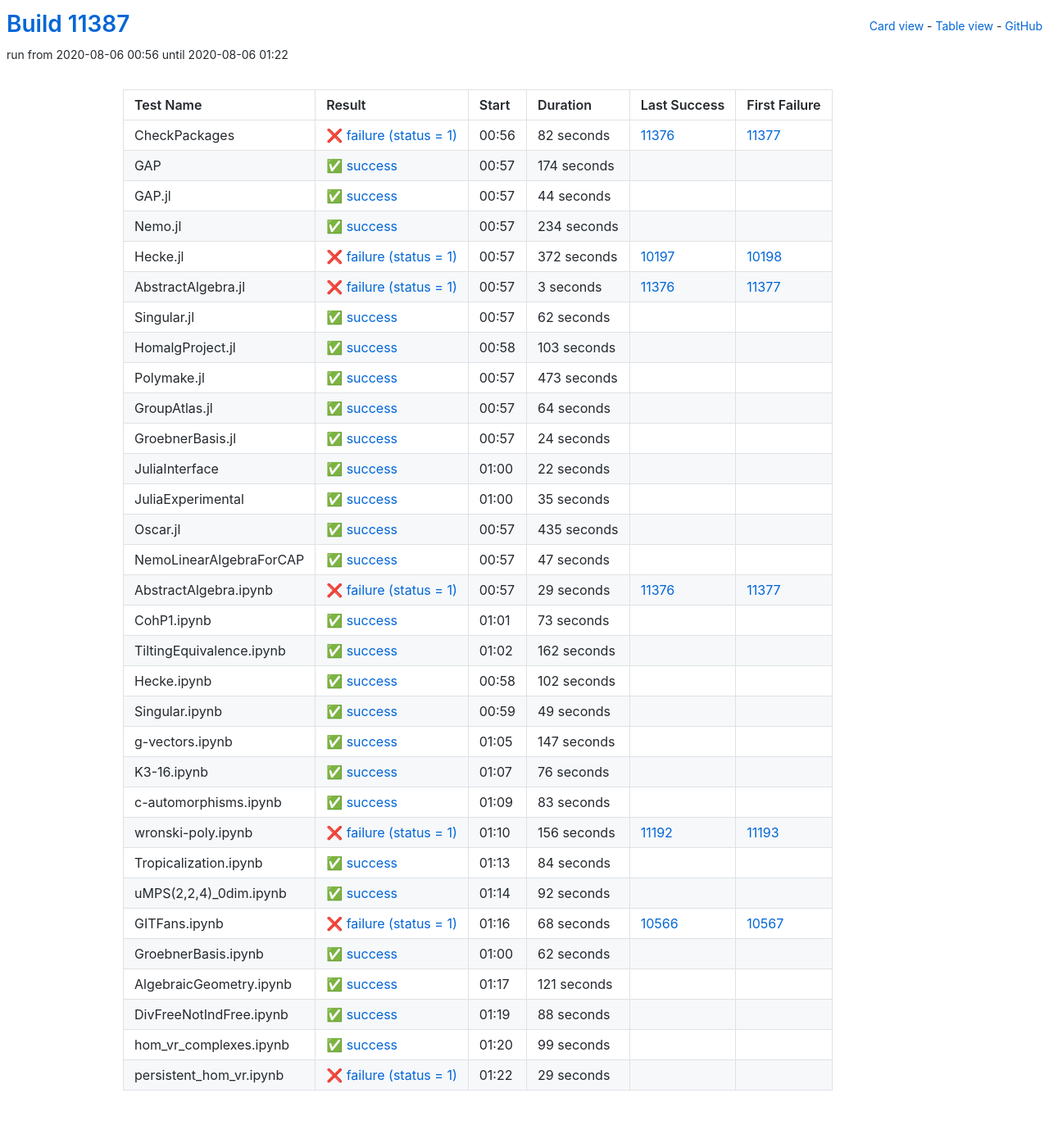
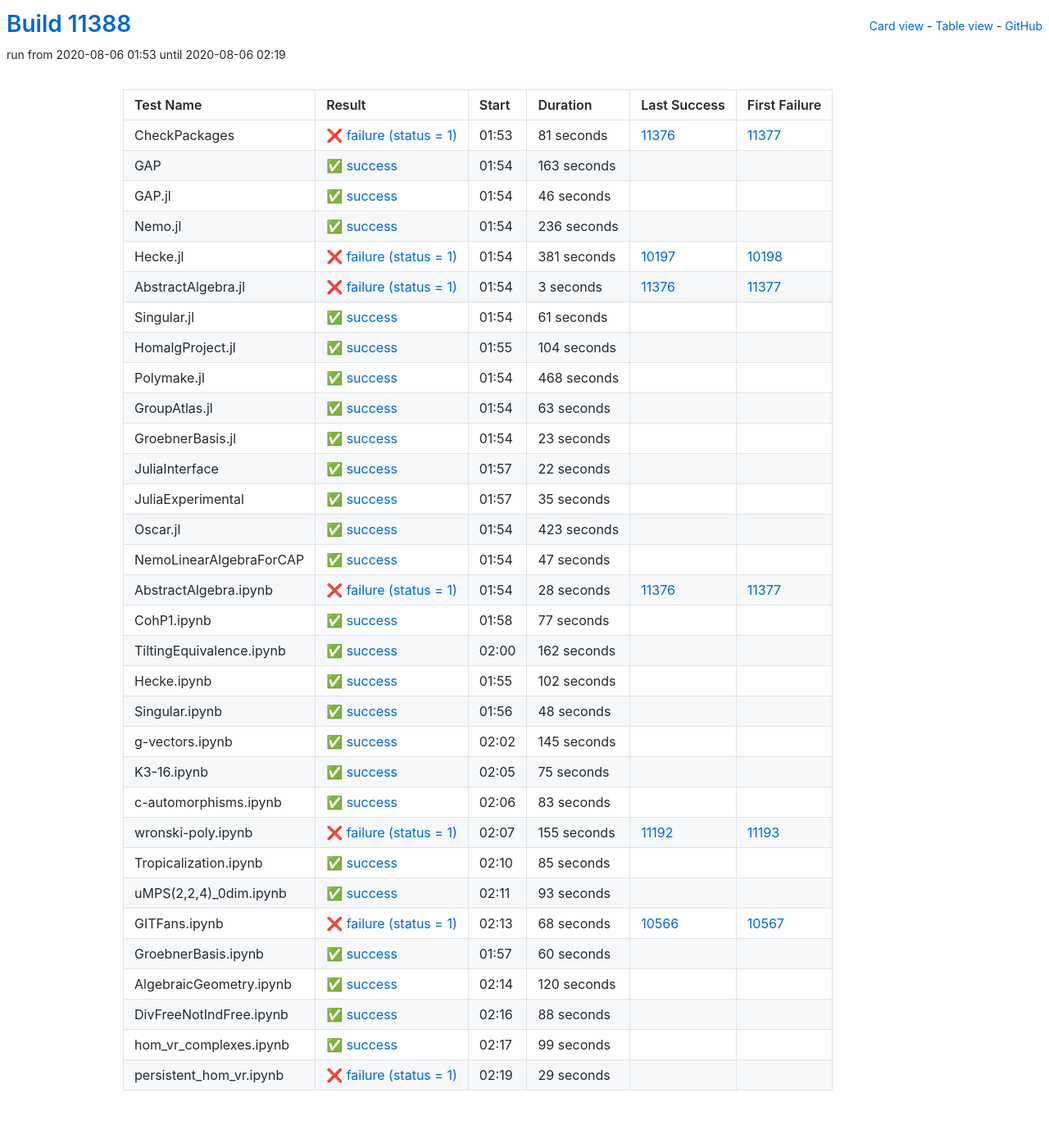
Before and after one commit to oscar-system/oscar-ci-status, a Jekyll site: the page built from table.html, in a window 1280 px wide. Shown: the whole page at 82% size. Built offline with Jekyll 4.4.1, drawn with Linux system fonts in a browser that asks for light colours.

Commit message:
Build #11388

```diff
--- a/_data/ci.yml
+++ b/_data/ci.yml
@@ -1,6 +1,6 @@
 ---
-build: 11387
-build_url: https://oscarci.mathematik.uni-kl.de/job/oscar/11387/
+build: 11388
+build_url: https://oscarci.mathematik.uni-kl.de/job/oscar/11388/
 job: oscar
 organization: oscar-system
 repo: oscar-ci-status
@@ -8,68 +8,68 @@
 tests:
 - name: CheckPackages
   id: checkpackages
-  log: https://oscarci.mathematik.uni-kl.de/job/oscar/11387/artifact/logs/build-11387/CheckPackages.log
-  start: 2020-08-06 00:56
+  log: https://oscarci.mathematik.uni-kl.de/job/oscar/11388/artifact/logs/build-11388/CheckPackages.log
+  start: 2020-08-06 01:53
   success: false
   exitcode: 1
   status: failure
-  duration: 82
+  duration: 81
   last_success: 11376
   last_success_url: https://oscarci.mathematik.uni-kl.de/job/oscar/11376/
   first_failure: 11377
   first_failure_url: https://oscarci.mathematik.uni-kl.de/job/oscar/11377/
 - name: GAP
   id: gap
-  log: https://oscarci.mathematik.uni-kl.de/job/oscar/11387/artifact/logs/build-11387/GAP.log
-  start: 2020-08-06 00:57
+  log: https://oscarci.mathematik.uni-kl.de/job/oscar/11388/artifact/logs/build-11388/GAP.log
+  start: 2020-08-06 01:54
   success: true
   exitcode: 0
   status: success
-  duration: 174
+  duration: 163
   last_success: false
   last_success_url:
   first_failure: false
   first_failure_url:
 - name: GAP.jl
   id: gap-jl
-  log: https://oscarci.mathematik.uni-kl.de/job/oscar/11387/artifact/logs/build-11387/GAP.jl.log
-  start: 2020-08-06 00:57
+  log: https://oscarci.mathematik.uni-kl.de/job/oscar/11388/artifact/logs/build-11388/GAP.jl.log
+  start: 2020-08-06 01:54
   success: true
   exitcode: 0
   status: success
-  duration: 44
+  duration: 46
   last_success: false
   last_success_url:
   first_failure: false
   first_failure_url:
 - name: Nemo.jl
   id: nemo-jl
-  log: https://oscarci.mathematik.uni-kl.de/job/oscar/11387/artifact/logs/build-11387/Nemo.jl.log
-  start: 2020-08-06 00:57
+  log: https://oscarci.mathematik.uni-kl.de/job/oscar/11388/artifact/logs/build-11388/Nemo.jl.log
+  start: 2020-08-06 01:54
   success: true
   exitcode: 0
   status: success
-  duration: 234
+  duration: 236
   last_success: false
   last_success_url:
   first_failure: false
   first_failure_url:
 - name: Hecke.jl
   id: hecke-jl
-  log: https://oscarci.mathematik.uni-kl.de/job/oscar/11387/artifact/logs/build-11387/Hecke.jl.log
-  start: 2020-08-06 00:57
+  log: https://oscarci.mathematik.uni-kl.de/job/oscar/11388/artifact/logs/build-11388/Hecke.jl.log
+  start: 2020-08-06 01:54
   success: false
   exitcode: 1
   status: failure
-  duration: 372
+  duration: 381
   last_success: 10197
   last_success_url: https://oscarci.mathematik.uni-kl.de/job/oscar/10197/
   first_failure: 10198
   first_failure_url: https://oscarci.mathematik.uni-kl.de/job/oscar/10198/
 - name: AbstractAlgebra.jl
   id: abstractalgebra-jl
-  log: https://oscarci.mathematik.uni-kl.de/job/oscar/11387/artifact/logs/build-11387/AbstractAlgebra.jl.log
-  start: 2020-08-06 00:57
+  log: https://oscarci.mathematik.uni-kl.de/job/oscar/11388/artifact/logs/build-11388/AbstractAlgebra.jl.log
+  start: 2020-08-06 01:54
   success: false
   exitcode: 1
   status: failure
@@ -80,68 +80,68 @@
   first_failure_url: https://oscarci.mathematik.uni-kl.de/job/oscar/11377/
 - name: Singular.jl
   id: singular-jl
-  log: https://oscarci.mathematik.uni-kl.de/job/oscar/11387/artifact/logs/build-11387/Singular.jl.log
-  start: 2020-08-06 00:57
+  log: https://oscarci.mathematik.uni-kl.de/job/oscar/11388/artifact/logs/build-11388/Singular.jl.log
+  start: 2020-08-06 01:54
   success: true
   exitcode: 0
   status: success
-  duration: 62
+  duration: 61
   last_success: false
   last_success_url:
   first_failure: false
   first_failure_url:
 - name: HomalgProject.jl
   id: homalgproject-jl
-  log: https://oscarci.mathematik.uni-kl.de/job/oscar/11387/artifact/logs/build-11387/HomalgProject.jl.log
-  start: 2020-08-06 00:58
+  log: https://oscarci.mathematik.uni-kl.de/job/oscar/11388/artifact/logs/build-11388/HomalgProject.jl.log
+  start: 2020-08-06 01:55
   success: true
   exitcode: 0
   status: success
-  duration: 103
+  duration: 104
   last_success: false
   last_success_url:
   first_failure: false
   first_failure_url:
 - name: Polymake.jl
   id: polymake-jl
-  log: https://oscarci.mathematik.uni-kl.de/job/oscar/11387/artifact/logs/build-11387/Polymake.jl.log
-  start: 2020-08-06 00:57
+  log: https://oscarci.mathematik.uni-kl.de/job/oscar/11388/artifact/logs/build-11388/Polymake.jl.log
+  start: 2020-08-06 01:54
   success: true
   exitcode: 0
   status: success
-  duration: 473
+  duration: 468
   last_success: false
   last_success_url:
   first_failure: false
   first_failure_url:
 - name: GroupAtlas.jl
   id: groupatlas-jl
-  log: https://oscarci.mathematik.uni-kl.de/job/oscar/11387/artifact/logs/build-11387/GroupAtlas.jl.log
-  start: 2020-08-06 00:57
+  log: https://oscarci.mathematik.uni-kl.de/job/oscar/11388/artifact/logs/build-11388/GroupAtlas.jl.log
+  start: 2020-08-06 01:54
   success: true
   exitcode: 0
   status: success
-  duration: 64
+  duration: 63
   last_success: false
   last_success_url:
   first_failure: false
   first_failure_url:
 - name: GroebnerBasis.jl
   id: groebnerbasis-jl
-  log: https://oscarci.mathematik.uni-kl.de/job/oscar/11387/artifact/logs/build-11387/GroebnerBasis.jl.log
-  start: 2020-08-06 00:57
+  log: https://oscarci.mathematik.uni-kl.de/job/oscar/11388/artifact/logs/build-11388/GroebnerBasis.jl.log
+  start: 2020-08-06 01:54
   success: true
   exitcode: 0
   status: success
-  duration: 24
+  duration: 23
   last_success: false
   last_success_url:
   first_failure: false
   first_failure_url:
 - name: JuliaInterface
   id: juliainterface
-  log: https://oscarci.mathematik.uni-kl.de/job/oscar/11387/artifact/logs/build-11387/JuliaInterface.log
-  start: 2020-08-06 01:00
+  log: https://oscarci.mathematik.uni-kl.de/job/oscar/11388/artifact/logs/build-11388/JuliaInterface.log
+  start: 2020-08-06 01:57
   success: true
   exitcode: 0
   status: success
@@ -152,8 +152,8 @@
   first_failure_url:
 - name: JuliaExperimental
   id: juliaexperimental
-  log: https://oscarci.mathematik.uni-kl.de/job/oscar/11387/artifact/logs/build-11387/JuliaExperimental.log
-  start: 2020-08-06 01:00
+  log: https://oscarci.mathematik.uni-kl.de/job/oscar/11388/artifact/logs/build-11388/JuliaExperimental.log
+  start: 2020-08-06 01:57
   success: true
   exitcode: 0
   status: success
@@ -164,20 +164,20 @@
   first_failure_url:
 - name: Oscar.jl
   id: oscar-jl
-  log: https://oscarci.mathematik.uni-kl.de/job/oscar/11387/artifact/logs/build-11387/Oscar.jl.log
-  start: 2020-08-06 00:57
+  log: https://oscarci.mathematik.uni-kl.de/job/oscar/11388/artifact/logs/build-11388/Oscar.jl.log
+  start: 2020-08-06 01:54
   success: true
   exitcode: 0
   status: success
-  duration: 435
+  duration: 423
   last_success: false
   last_success_url:
   first_failure: false
   first_failure_url:
 - name: NemoLinearAlgebraForCAP
   id: nemolinearalgebraforcap
-  log: https://oscarci.mathematik.uni-kl.de/job/oscar/11387/artifact/logs/build-11387/NemoLinearAlgebraForCAP.log
-  start: 2020-08-06 00:57
+  log: https://oscarci.mathematik.uni-kl.de/job/oscar/11388/artifact/logs/build-11388/NemoLinearAlgebraForCAP.log
+  start: 2020-08-06 01:54
   success: true
   exitcode: 0
   status: success
@@ -188,32 +188,32 @@
   first_failure_url:
 - name: AbstractAlgebra.ipynb
   id: abstractalgebra-ipynb
-  log: https://oscarci.mathematik.uni-kl.de/job/oscar/11387/artifact/logs/build-11387/AbstractAlgebra.ipynb.log
-  start: 2020-08-06 00:57
+  log: https://oscarci.mathematik.uni-kl.de/job/oscar/11388/artifact/logs/build-11388/AbstractAlgebra.ipynb.log
+  start: 2020-08-06 01:54
   success: false
   exitcode: 1
   status: failure
-  duration: 29
+  duration: 28
   last_success: 11376
   last_success_url: https://oscarci.mathematik.uni-kl.de/job/oscar/11376/
   first_failure: 11377
   first_failure_url: https://oscarci.mathematik.uni-kl.de/job/oscar/11377/
 - name: CohP1.ipynb
   id: cohp1-ipynb
-  log: https://oscarci.mathematik.uni-kl.de/job/oscar/11387/artifact/logs/build-11387/CohP1.ipynb.log
-  start: 2020-08-06 01:01
+  log: https://oscarci.mathematik.uni-kl.de/job/oscar/11388/artifact/logs/build-11388/CohP1.ipynb.log
+  start: 2020-08-06 01:58
   success: true
   exitcode: 0
   status: success
-  duration: 73
+  duration: 77
   last_success: false
   last_success_url:
   first_failure: false
   first_failure_url:
 - name: TiltingEquivalence.ipynb
   id: tiltingequivalence-ipynb
-  log: https://oscarci.mathematik.uni-kl.de/job/oscar/11387/artifact/logs/build-11387/TiltingEquivalence.ipynb.log
-  start: 2020-08-06 01:02
+  log: https://oscarci.mathematik.uni-kl.de/job/oscar/11388/artifact/logs/build-11388/TiltingEquivalence.ipynb.log
+  start: 2020-08-06 02:00
   success: true
   exitcode: 0
   status: success
@@ -224,8 +224,8 @@
   first_failure_url:
 - name: Hecke.ipynb
   id: hecke-ipynb
-  log: https://oscarci.mathematik.uni-kl.de/job/oscar/11387/artifact/logs/build-11387/Hecke.ipynb.log
-  start: 2020-08-06 00:58
+  log: https://oscarci.mathematik.uni-kl.de/job/oscar/11388/artifact/logs/build-11388/Hecke.ipynb.log
+  start: 2020-08-06 01:55
   success: true
   exitcode: 0
   status: success
@@ -236,44 +236,44 @@
   first_failure_url:
 - name: Singular.ipynb
   id: singular-ipynb
-  log: https://oscarci.mathematik.uni-kl.de/job/oscar/11387/artifact/logs/build-11387/Singular.ipynb.log
-  start: 2020-08-06 00:59
+  log: https://oscarci.mathematik.uni-kl.de/job/oscar/11388/artifact/logs/build-11388/Singular.ipynb.log
+  start: 2020-08-06 01:56
   success: true
   exitcode: 0
   status: success
-  duration: 49
+  duration: 48
   last_success: false
   last_success_url:
   first_failure: false
   first_failure_url:
 - name: g-vectors.ipynb
   id: g-vectors-ipynb
-  log: https://oscarci.mathematik.uni-kl.de/job/oscar/11387/artifact/logs/build-11387/g-vectors.ipynb.log
-  start: 2020-08-06 01:05
+  log: https://oscarci.mathematik.uni-kl.de/job/oscar/11388/artifact/logs/build-11388/g-vectors.ipynb.log
+  start: 2020-08-06 02:02
   success: true
   exitcode: 0
   status: success
-  duration: 147
+  duration: 145
   last_success: false
   last_success_url:
   first_failure: false
   first_failure_url:
 - name: K3-16.ipynb
   id: k3-16-ipynb
-  log: https://oscarci.mathematik.uni-kl.de/job/oscar/11387/artifact/logs/build-11387/K3-16.ipynb.log
-  start: 2020-08-06 01:07
+  log: https://oscarci.mathematik.uni-kl.de/job/oscar/11388/artifact/logs/build-11388/K3-16.ipynb.log
+  start: 2020-08-06 02:05
   success: true
   exitcode: 0
   status: success
-  duration: 76
+  duration: 75
   last_success: false
   last_success_url:
   first_failure: false
   first_failure_url:
 - name: c-automorphisms.ipynb
   id: c-automorphisms-ipynb
-  log: https://oscarci.mathematik.uni-kl.de/job/oscar/11387/artifact/logs/build-11387/c-automorphisms.ipynb.log
-  start: 2020-08-06 01:09
+  log: https://oscarci.mathematik.uni-kl.de/job/oscar/11388/artifact/logs/build-11388/c-automorphisms.ipynb.log
+  start: 2020-08-06 02:06
   success: true
   exitcode: 0
   status: success
@@ -284,44 +284,44 @@
   first_failure_url:
 - name: wronski-poly.ipynb
   id: wronski-poly-ipynb
-  log: https://oscarci.mathematik.uni-kl.de/job/oscar/11387/artifact/logs/build-11387/wronski-poly.ipynb.log
-  start: 2020-08-06 01:10
+  log: https://oscarci.mathematik.uni-kl.de/job/oscar/11388/artifact/logs/build-11388/wronski-poly.ipynb.log
+  start: 2020-08-06 02:07
   success: false
   exitcode: 1
   status: failure
-  duration: 156
+  duration: 155
   last_success: 11192
   last_success_url: https://oscarci.mathematik.uni-kl.de/job/oscar/11192/
   first_failure: 11193
   first_failure_url: https://oscarci.mathematik.uni-kl.de/job/oscar/11193/
 - name: Tropicalization.ipynb
   id: tropicalization-ipynb
-  log: https://oscarci.mathematik.uni-kl.de/job/oscar/11387/artifact/logs/build-11387/Tropicalization.ipynb.log
-  start: 2020-08-06 01:13
+  log: https://oscarci.mathematik.uni-kl.de/job/oscar/11388/artifact/logs/build-11388/Tropicalization.ipynb.log
+  start: 2020-08-06 02:10
   success: true
   exitcode: 0
   status: success
-  duration: 84
+  duration: 85
   last_success: false
   last_success_url:
   first_failure: false
   first_failure_url:
 - name: uMPS(2,2,4)_0dim.ipynb
   id: umps-2-2-4-0dim-ipynb
-  log: https://oscarci.mathematik.uni-kl.de/job/oscar/11387/artifact/logs/build-11387/uMPS-2-2-4-_0dim.ipynb.log
-  start: 2020-08-06 01:14
+  log: https://oscarci.mathematik.uni-kl.de/job/oscar/11388/artifact/logs/build-11388/uMPS-2-2-4-_0dim.ipynb.log
+  start: 2020-08-06 02:11
   success: true
   exitcode: 0
   status: success
-  duration: 92
+  duration: 93
   last_success: false
   last_success_url:
   first_failure: false
   first_failure_url:
 - name: GITFans.ipynb
   id: gitfans-ipynb
-  log: https://oscarci.mathematik.uni-kl.de/job/oscar/11387/artifact/logs/build-11387/GITFans.ipynb.log
-  start: 2020-08-06 01:16
+  log: https://oscarci.mathematik.uni-kl.de/job/oscar/11388/artifact/logs/build-11388/GITFans.ipynb.log
+  start: 2020-08-06 02:13
   success: false
   exitcode: 1
   status: failure
@@ -332,32 +332,32 @@
   first_failure_url: https://oscarci.mathematik.uni-kl.de/job/oscar/10567/
 - name: GroebnerBasis.ipynb
   id: groebnerbasis-ipynb
-  log: https://oscarci.mathematik.uni-kl.de/job/oscar/11387/artifact/logs/build-11387/GroebnerBasis.ipynb.log
-  start: 2020-08-06 01:00
+  log: https://oscarci.mathematik.uni-kl.de/job/oscar/11388/artifact/logs/build-11388/GroebnerBasis.ipynb.log
+  start: 2020-08-06 01:57
   success: true
   exitcode: 0
   status: success
-  duration: 62
+  duration: 60
   last_success: false
   last_success_url:
   first_failure: false
   first_failure_url:
 - name: AlgebraicGeometry.ipynb
   id: algebraicgeometry-ipynb
-  log: https://oscarci.mathematik.uni-kl.de/job/oscar/11387/artifact/logs/build-11387/AlgebraicGeometry.ipynb.log
-  start: 2020-08-06 01:17
+  log: https://oscarci.mathematik.uni-kl.de/job/oscar/11388/artifact/logs/build-11388/AlgebraicGeometry.ipynb.log
+  start: 2020-08-06 02:14
   success: true
   exitcode: 0
   status: success
-  duration: 121
+  duration: 120
   last_success: false
   last_success_url:
   first_failure: false
   first_failure_url:
 - name: DivFreeNotIndFree.ipynb
   id: divfreenotindfree-ipynb
-  log: https://oscarci.mathematik.uni-kl.de/job/oscar/11387/artifact/logs/build-11387/DivFreeNotIndFree.ipynb.log
-  start: 2020-08-06 01:19
+  log: https://oscarci.mathematik.uni-kl.de/job/oscar/11388/artifact/logs/build-11388/DivFreeNotIndFree.ipynb.log
+  start: 2020-08-06 02:16
   success: true
   exitcode: 0
   status: success
@@ -368,8 +368,8 @@
   first_failure_url:
 - name: hom_vr_complexes.ipynb
   id: hom-vr-complexes-ipynb
-  log: https://oscarci.mathematik.uni-kl.de/job/oscar/11387/artifact/logs/build-11387/hom_vr_complexes.ipynb.log
-  start: 2020-08-06 01:20
+  log: https://oscarci.mathematik.uni-kl.de/job/oscar/11388/artifact/logs/build-11388/hom_vr_complexes.ipynb.log
+  start: 2020-08-06 02:17
   success: true
   exitcode: 0
   status: success
@@ -380,8 +380,8 @@
   first_failure_url:
 - name: persistent_hom_vr.ipynb
   id: persistent-hom-vr-ipynb
-  log: https://oscarci.mathematik.uni-kl.de/job/oscar/11387/artifact/logs/build-11387/persistent_hom_vr.ipynb.log
-  start: 2020-08-06 01:22
+  log: https://oscarci.mathematik.uni-kl.de/job/oscar/11388/artifact/logs/build-11388/persistent_hom_vr.ipynb.log
+  start: 2020-08-06 02:19
   success: false
   exitcode: 1
   status: failure
```
Also changed, not shown: README.md.
